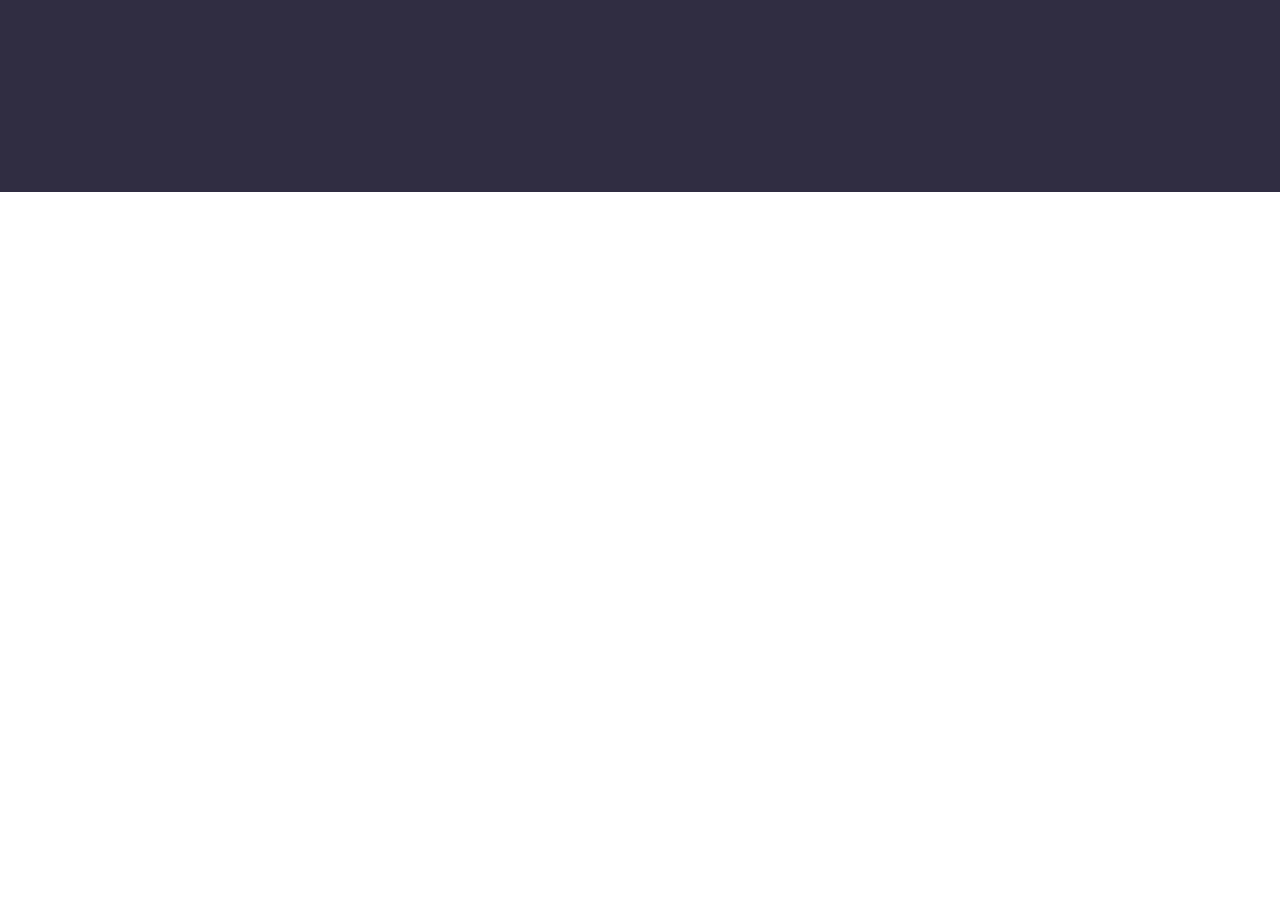
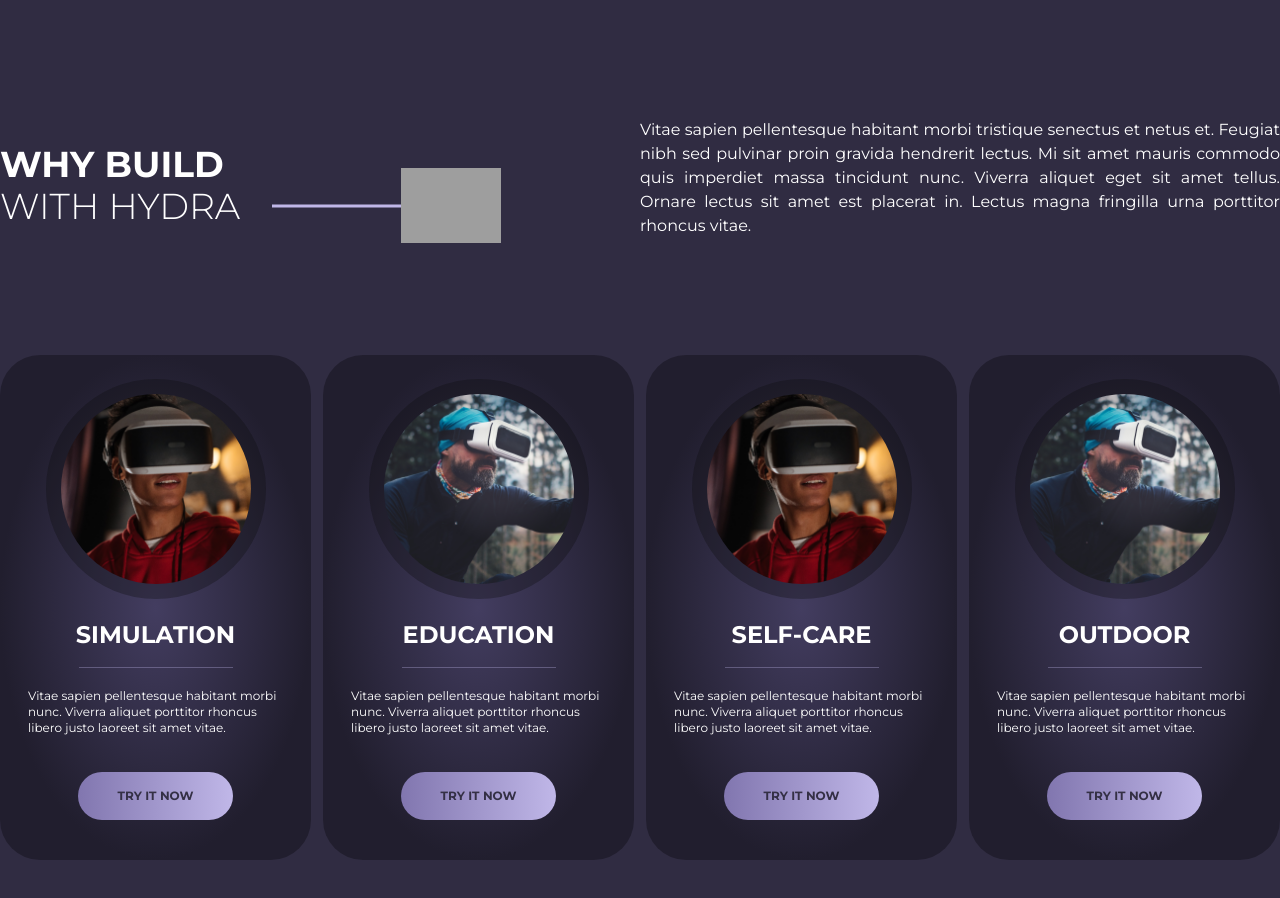
Before and after one commit to mobashirul-alam/hydra-landing-page, a Next.js app: page / in a window 1280 px wide. Shown: the part 1865-2763 px from the top of the page. Before the commit the page ends 2057 px from the top, so only its background shows below. Built offline with nearby package versions, Linux system fonts and the light colour scheme; grey boxes are pictures that could not be loaded.

Commit message:
Why Hydra - section developed

```diff
--- a/app/page.js
+++ b/app/page.js
@@ -2,6 +2,7 @@ import About from "@/components/about";
 import Banner from "@/components/banner";
 import ContactPromo from "@/components/contactPromo";
 import Introduction from "@/components/introduction";
+import WhyHydra from "@/components/whyHydra";
 
 export default function Home() {
     return (
@@ -10,6 +11,7 @@ export default function Home() {
             <ContactPromo />
             <Introduction />
             <About />
+            <WhyHydra />
         </div>
     );
 }
--- /dev/null
+++ b/components/whyHydra.js
@@ -0,0 +1,105 @@
+import Image from "next/image";
+
+const infos = [
+    {
+        id: 1,
+        title: "SIMULATION",
+        description:
+            "Vitae sapien pellentesque habitant morbi nunc. Viverra aliquet  porttitor rhoncus libero justo laoreet sit amet vitae.",
+        img: "/student-with-vr.png",
+    },
+    {
+        id: 2,
+        title: "EDUCATION",
+        description:
+            "Vitae sapien pellentesque habitant morbi nunc. Viverra aliquet  porttitor rhoncus libero justo laoreet sit amet vitae.",
+        img: "/man-outdoor.png",
+    },
+    {
+        id: 3,
+        title: "SELF-CARE",
+        description:
+            "Vitae sapien pellentesque habitant morbi nunc. Viverra aliquet  porttitor rhoncus libero justo laoreet sit amet vitae.",
+        img: "/student-with-vr.png",
+    },
+    {
+        id: 4,
+        title: "OUTDOOR",
+        description:
+            "Vitae sapien pellentesque habitant morbi nunc. Viverra aliquet  porttitor rhoncus libero justo laoreet sit amet vitae.",
+        img: "/man-outdoor.png",
+    },
+];
+
+const WhyHydra = () => {
+    return (
+        <div>
+            <div className="text-white flex items-center mb-28">
+                <div className="flex-1">
+                    <div className="mt-8">
+                        <h2 className="text-4xl font-bold">WHY BUILD</h2>
+                        <div className="flex items-center gap-x-8 -mt-4">
+                            <p className="text-4xl font-light">WITH HYDRA</p>
+                            <div className="flex items-center">
+                                <Image
+                                    src={"/line-1.svg"}
+                                    alt=""
+                                    height={0}
+                                    width={158}
+                                    className="-mr-[29px]"
+                                />
+                                <Image
+                                    src={"/arrow-small-right.svg"}
+                                    alt=""
+                                    height={0}
+                                    width={100}
+                                />
+                            </div>
+                        </div>
+                    </div>
+                </div>
+                <div className="flex-1">
+                    <p className="text-base font-normal text-justify">
+                        Vitae sapien pellentesque habitant morbi tristique
+                        senectus et netus et. Feugiat nibh sed pulvinar proin
+                        gravida hendrerit lectus. Mi sit amet mauris commodo
+                        quis imperdiet massa tincidunt nunc. Viverra aliquet
+                        eget sit amet tellus. Ornare lectus sit amet est
+                        placerat in. Lectus magna fringilla urna porttitor
+                        rhoncus vitae.
+                    </p>
+                </div>
+            </div>
+
+            {/* Promo card */}
+            <div className="grid grid-cols-4 gap-x-3">
+                {infos.map((info) => (
+                    <div
+                        key={info.id}
+                        className="rounded-[40px] bg-[radial-gradient(50%_50%_at_50%_50%,#433D60_0%,#211E2E_100%)] pt-6 px-7 pb-10 text-white flex flex-col items-center"
+                    >
+                        <div className="rounded-full w-[220px] h-[220px] bg-[rgba(14,14,14,0.32)] p-[15px] mb-5">
+                            <Image
+                                alt=""
+                                src={info.img}
+                                height={190}
+                                width={190}
+                                className="rounded-full"
+                            />
+                        </div>
+                        <h2 className="text-2xl font-bold mb-4">
+                            {info.title}
+                        </h2>
+                        <div className="w-[154px] h-[1px] bg-[rgba(192,183,232,0.33)] mb-5"></div>
+                        <p className="text-xs mb-9">{info.description}</p>
+                        <button className="text-[#343045] text-xs font-bold bg-[linear-gradient(90deg,#8176AF_0%,#C0B7E8_100%)] rounded-[40px] px-10 py-4">
+                            TRY IT NOW
+                        </button>
+                    </div>
+                ))}
+            </div>
+        </div>
+    );
+};
+
+export default WhyHydra;
```
Also changed, not shown: public/man-outdoor.png (added), public/student-with-vr.png (added).
